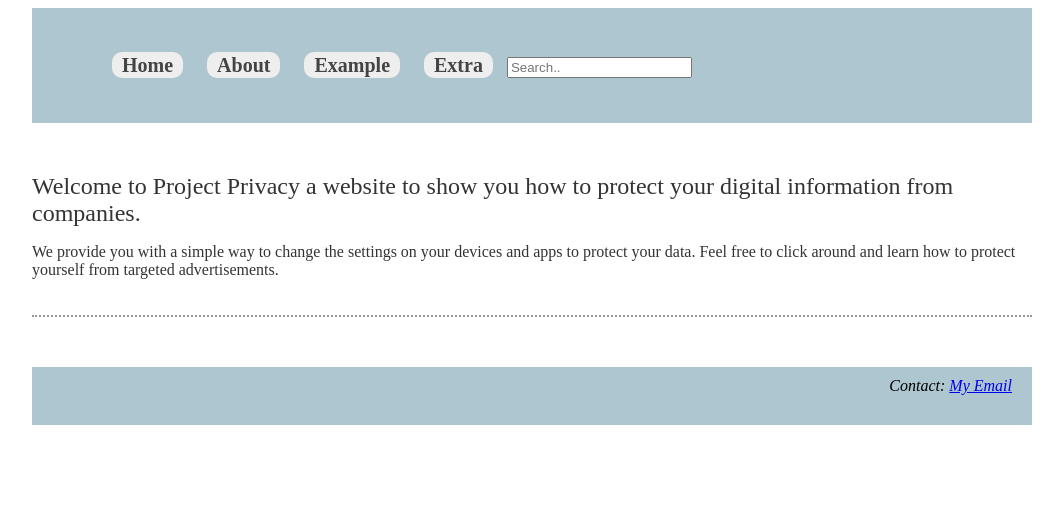
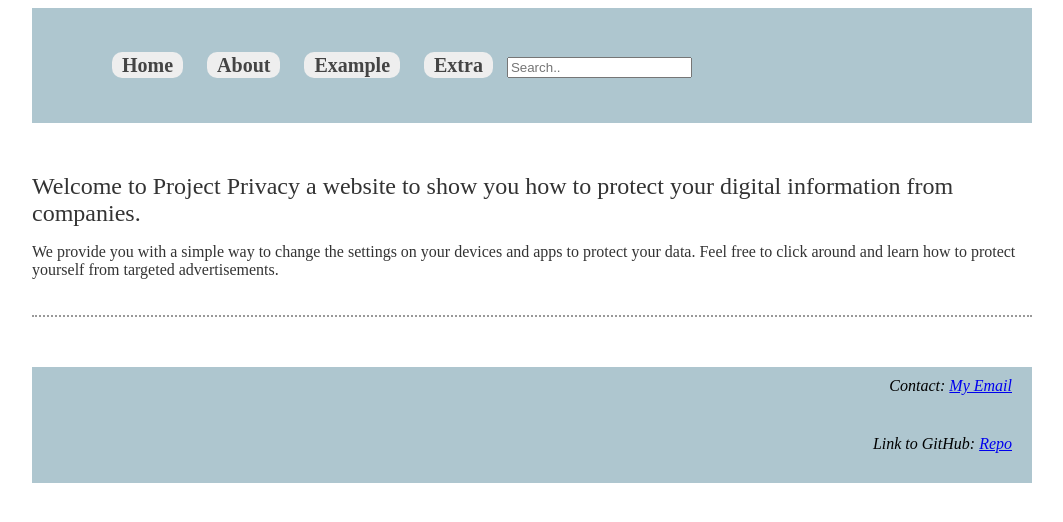
Before and after one commit to Albisourous/projectprivacy, a plain HTML site: page index.html in a window 1280 px wide. Shown: the whole page, without its empty margins (108-1171 px from the left). Drawn offline with Linux system fonts and the light colour scheme.

Commit message:
Update index.html

```diff
--- a/index.html
+++ b/index.html
@@ -24,5 +24,8 @@
 <p>We provide you with a simple way to change the settings on your devices and apps to protect your data. Feel free to click around and learn how to protect yourself from targeted advertisements.</p>
 </article>
 </section>
-<footer><address>Contact: <a href="mailto:shrestha_albin@yahoo.com">My Email</a></address></footer>
+<footer>
+    <address>Contact: <a href="mailto:shrestha_albin@yahoo.com">My Email</a></address>
+    <address>Link to GitHub: <a href="https://albisourous.github.io/ethicsproject/index.html">Repo</a></address>
+</footer>
 </html>
```
